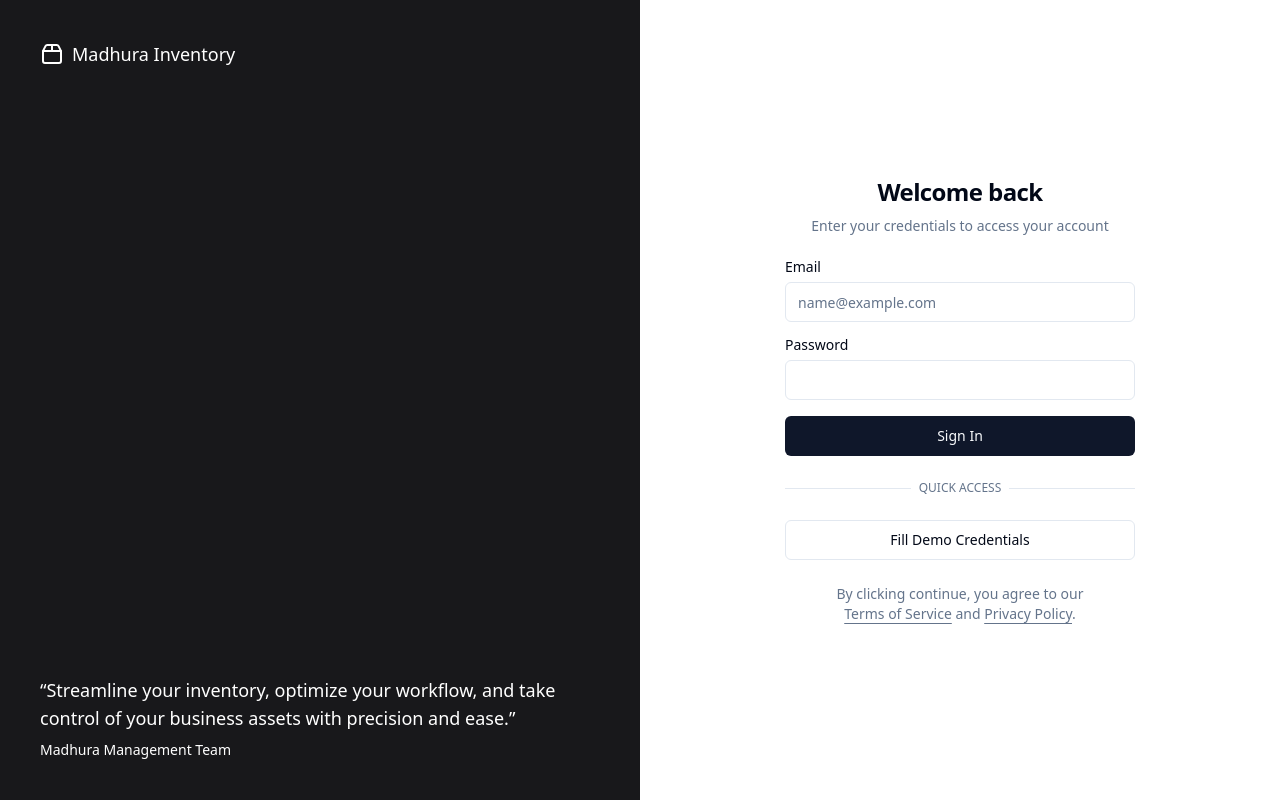
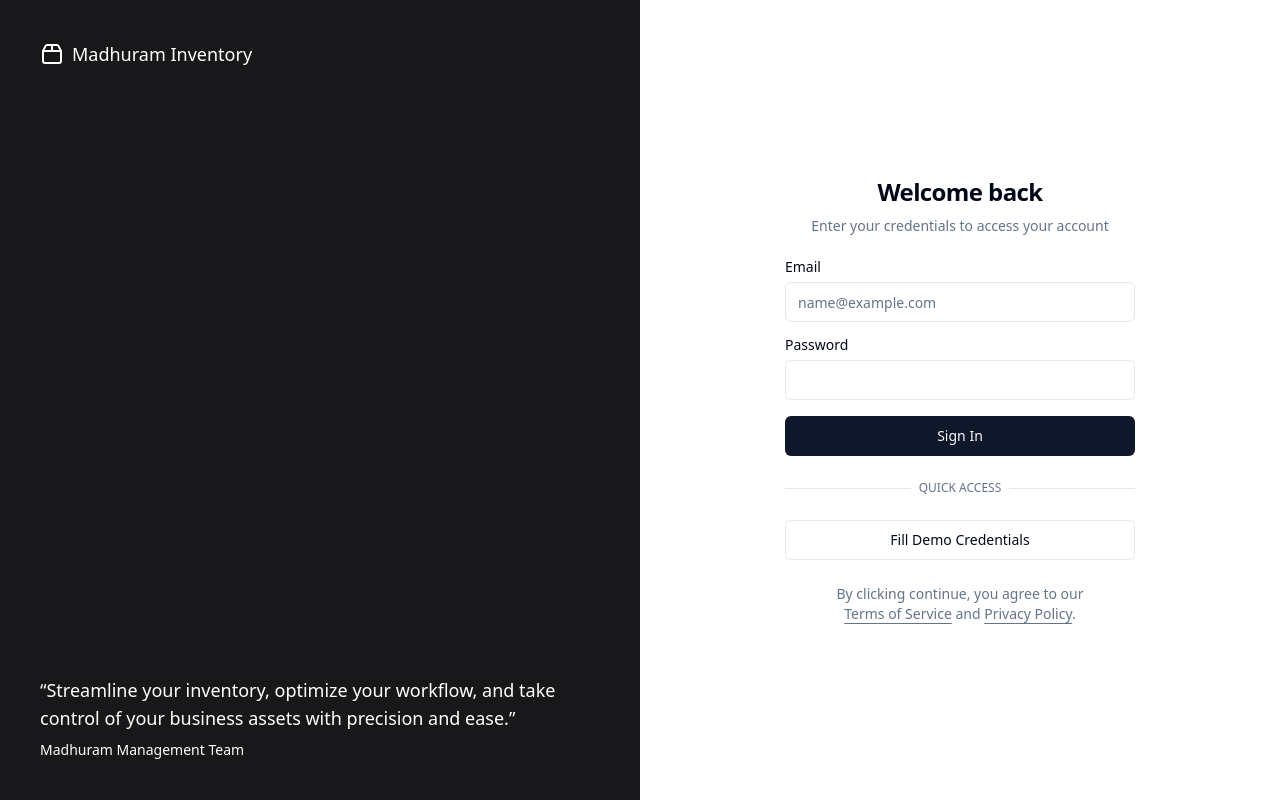
Before and after one commit to DevangSonawane/Madhuram_inventory_final_final, a React (Vite) app in the folder client/: page /login in a window 1280 px wide. Built offline with nearby package versions, Linux system fonts and the light colour scheme.

Commit message:
Update client files: sidebar, menu items, auth context, login and support pages

```diff
--- a/client/index.html
+++ b/client/index.html
@@ -4,7 +4,7 @@
     <meta charset="UTF-8" />
     <link rel="icon" type="image/svg+xml" href="/vite.svg" />
     <meta name="viewport" content="width=device-width, initial-scale=1.0" />
-    <title>client</title>
+    <title>madhuram inventory</title>
   </head>
   <body>
     <div id="root"></div>
--- a/client/src/components/layout/Sidebar.jsx
+++ b/client/src/components/layout/Sidebar.jsx
@@ -38,7 +38,7 @@ export function Sidebar({ className, isCollapsed, toggleSidebar }) {
              <Package2 className="h-6 w-6 text-primary" />
             {!collapsed && (
               <h2 className="text-lg font-semibold tracking-tight ml-2">
-                Madhura Inventory
+                Madhuram Inventory
               </h2>
             )}
           </div>
--- a/client/src/constants/menuItems.js
+++ b/client/src/constants/menuItems.js
@@ -8,7 +8,7 @@ import {
   Send,
   ArrowRightLeft,
   User,
-  Utensils,
+  TrendingDown,
   Undo2,
   Users,
   BarChart3,
@@ -89,7 +89,7 @@ export const MENU_CATEGORIES = [
       {
         title: "Consumption",
         path: "/consumption",
-        icon: Utensils,
+        icon: TrendingDown,
       },
       {
         title: "Returns",
--- a/client/src/contexts/AuthContext.jsx
+++ b/client/src/contexts/AuthContext.jsx
@@ -17,7 +17,7 @@ export const AuthProvider = ({ children }) => {
 
   const login = async (email, password) => {
     // Dummy credential check
-    if (email === 'admin@madhura.com' && password === 'admin123') {
+    if (email === 'admin@madhuram.com' && password === 'admin123') {
       const userData = {
         id: '1',
         name: 'Admin User',
--- a/client/src/pages/Login.jsx
+++ b/client/src/pages/Login.jsx
@@ -33,7 +33,7 @@ export default function Login() {
       if (success) {
         navigate(from, { replace: true });
       } else {
-        setError('Invalid credentials. Use admin@madhura.com / admin123');
+        setError('Invalid credentials. Use admin@madhuram.com / admin123');
       }
     } catch (err) {
       setError('An error occurred during login');
@@ -43,7 +43,7 @@ export default function Login() {
   };
 
   const handleDemoLogin = () => {
-    setEmail('admin@madhura.com');
+    setEmail('admin@madhuram.com');
     setPassword('admin123');
   };
 
@@ -53,14 +53,14 @@ export default function Login() {
         <div className="absolute inset-0 bg-zinc-900" />
         <div className="relative z-20 flex items-center text-lg font-medium">
           <Package2 className="mr-2 h-6 w-6" />
-          Madhura Inventory
+          Madhuram Inventory
         </div>
         <div className="relative z-20 mt-auto">
           <blockquote className="space-y-2">
             <p className="text-lg">
               &ldquo;Streamline your inventory, optimize your workflow, and take control of your business assets with precision and ease.&rdquo;
             </p>
-            <footer className="text-sm">Madhura Management Team</footer>
+            <footer className="text-sm">Madhuram Management Team</footer>
           </blockquote>
         </div>
       </div>
--- a/client/src/pages/Support.jsx
+++ b/client/src/pages/Support.jsx
@@ -108,7 +108,7 @@ export default function Support() {
             <CardContent className="space-y-2 text-sm text-muted-foreground">
               <div className="flex items-center justify-between">
                 <span>Email:</span>
-                <a href="mailto:support@madhura.com" className="text-primary hover:underline">support@madhura.com</a>
+                <a href="mailto:support@madhuram.com" className="text-primary hover:underline">support@madhuram.com</a>
               </div>
               <div className="flex items-center justify-between">
                 <span>Phone:</span>
@@ -163,7 +163,7 @@ export default function Support() {
 
       <motion.div variants={itemVariants} className="flex justify-center pt-6">
         <p className="text-xs text-muted-foreground">
-          Madhura Inventory v1.0.0 • © 2024 Madhura Management. All rights reserved.
+          Madhuram Inventory v1.0.0 • © 2024 Madhuram Management. All rights reserved.
         </p>
       </motion.div>
     </motion.div>
```
